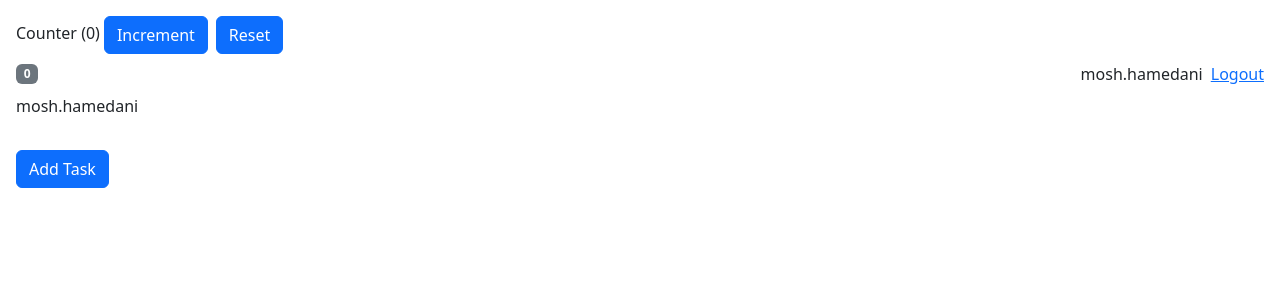
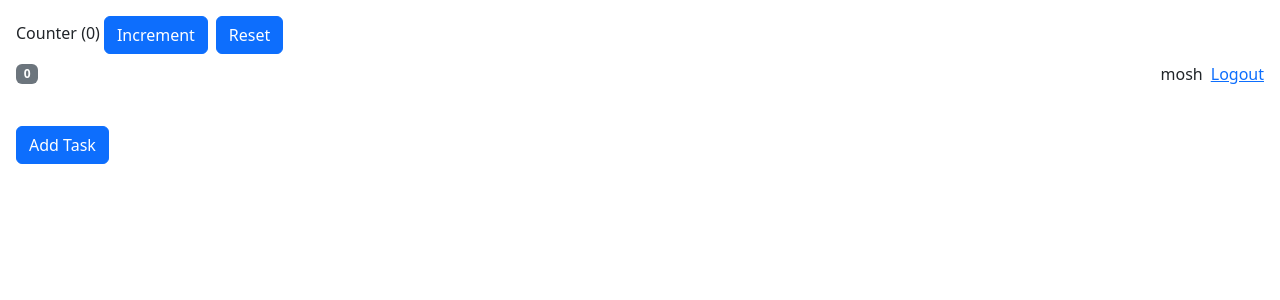
Before and after one commit to ThihanWinhtet/ReactByMoshPart-2, a React (Vite) app: page / in a window 1280 px wide. Both pictures are taken after a click on the link "Login". Shown: the top 300 px of the page. Built offline with nearby package versions, Linux system fonts and the light colour scheme.

Commit message:
Exercise zustand

```diff
--- a/src/state-management/Auth/LoginStatus.tsx
+++ b/src/state-management/Auth/LoginStatus.tsx
@@ -1,14 +1,16 @@
 import { useContext } from "react";
 import LoginContext from "./loginContext";
+import useAuthStore from "./Store";
 
 const LoginStatus = () => {
-  const { user, dispatch } = useContext(LoginContext);
+  // const { user, dispatch } = useContext(LoginContext);
+  let {user, login, logout } = useAuthStore();
   if (user)
     return (
       <>
         <div>
           <span className="mx-2">{user}</span>
-          <a onClick={() => dispatch({ type: "LOGOUT" })} href="#">
+          <a onClick={() => logout()} href="#">
             Logout
           </a>
         </div>
@@ -17,7 +19,7 @@ const LoginStatus = () => {
   return (
     <div>
       <a
-        onClick={() => dispatch({ type: "LOGIN", userName: "mosh.hamedani" })}
+        onClick={() => login('mosh')}
         href="#"
       >
         Login
--- /dev/null
+++ b/src/state-management/Auth/Store.ts
@@ -0,0 +1,16 @@
+import { create } from "zustand"
+
+
+interface AuthStore{
+    user : string,
+    login : (user : string) => void,
+    logout : () => void
+}
+
+const useAuthStore = create<AuthStore>(set => ({
+    user : '',
+    login : userName => set(() => ({user : userName})),
+    logout : () => set(()=> ({user : ''}) )
+}));
+
+export default  useAuthStore;
--- a/src/state-management/Reducer/Counter.tsx
+++ b/src/state-management/Reducer/Counter.tsx
@@ -1,5 +1,4 @@
-import { useReducer, useState } from 'react';
-import counterReducer from './counterReducer';
+
 import useCounter from './Store';
 
 const Counter = () => {
--- a/tsconfig.json
+++ b/tsconfig.json
@@ -14,8 +14,7 @@
     "resolveJsonModule": true,
     "isolatedModules": true,
     "noEmit": true,
-    "jsx": "react-jsx",
-    "composite" : true
+    "jsx": "react-jsx"
   },
   "include": ["src"],
   "references": [{ "path": "./tsconfig.node.json" }]
```
